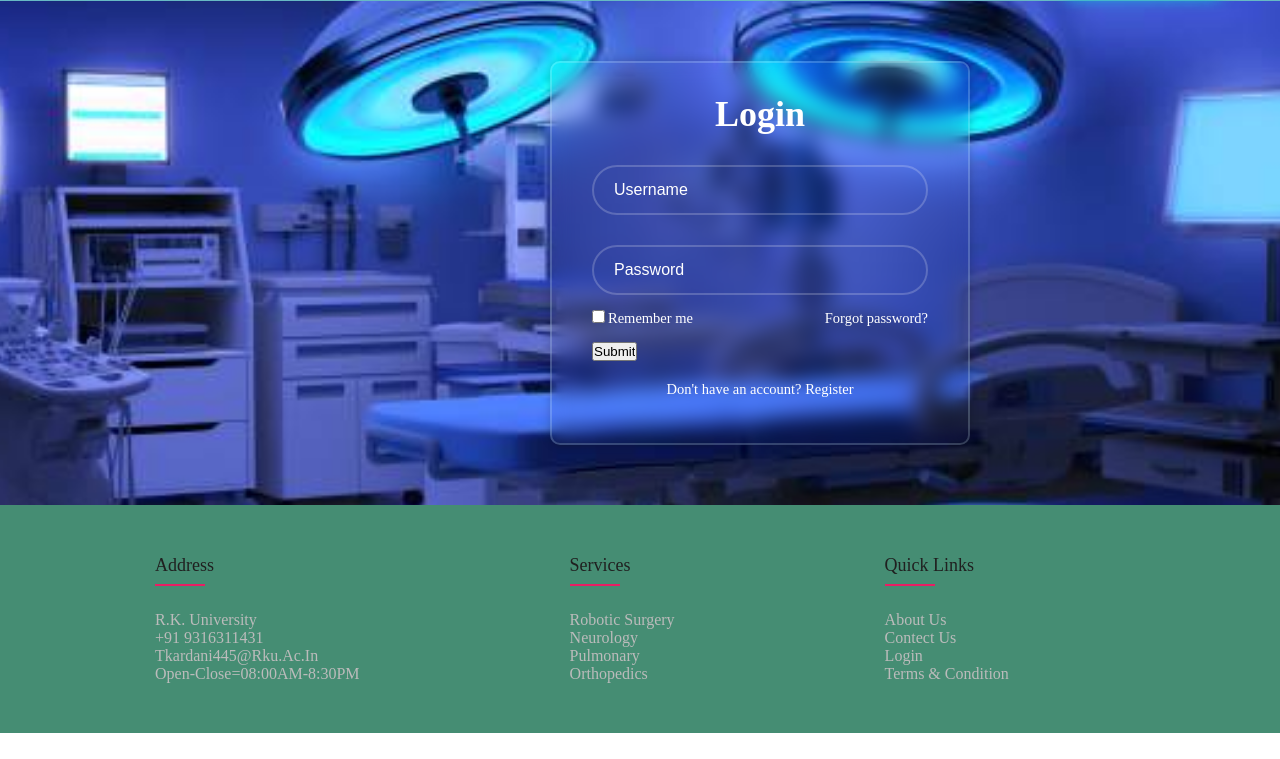
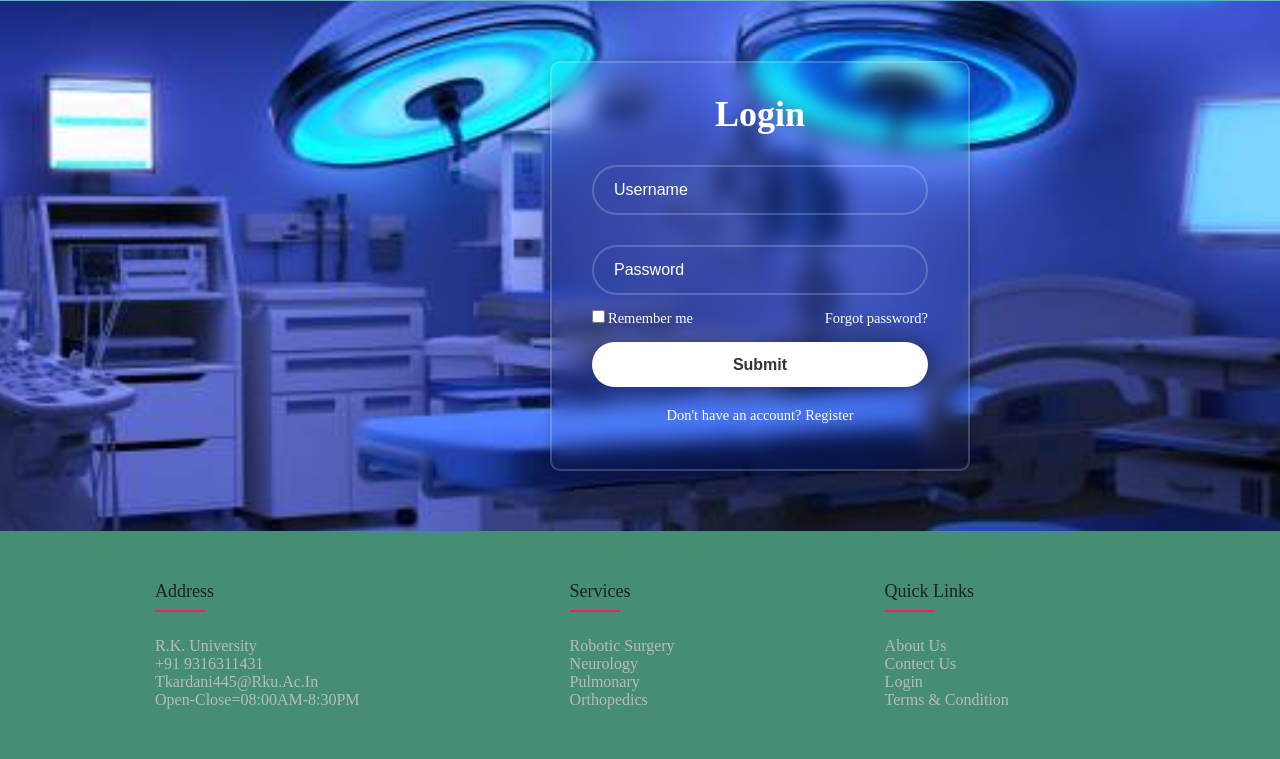
Before and after one commit to kardani269/Mediplus, a plain HTML site: page Login.html in a window 1280 px wide. Shown: the part 109-868 px from the top of the page. Before the commit the page ends 842 px from the top, so only its background shows below. Drawn offline with Linux system fonts and the light colour scheme.

Commit message:
Update Login_style.css

```diff
--- a/Login_style.css
+++ b/Login_style.css
@@ -144,7 +144,7 @@ body{
 .remember-forgot a:hover{
     text-decoration: underline;
 }
-.wrapper .btn1{
+.wrapper #messageBox{
     width: 100%;
     height: 45px;
     background-color: #fff;
```
